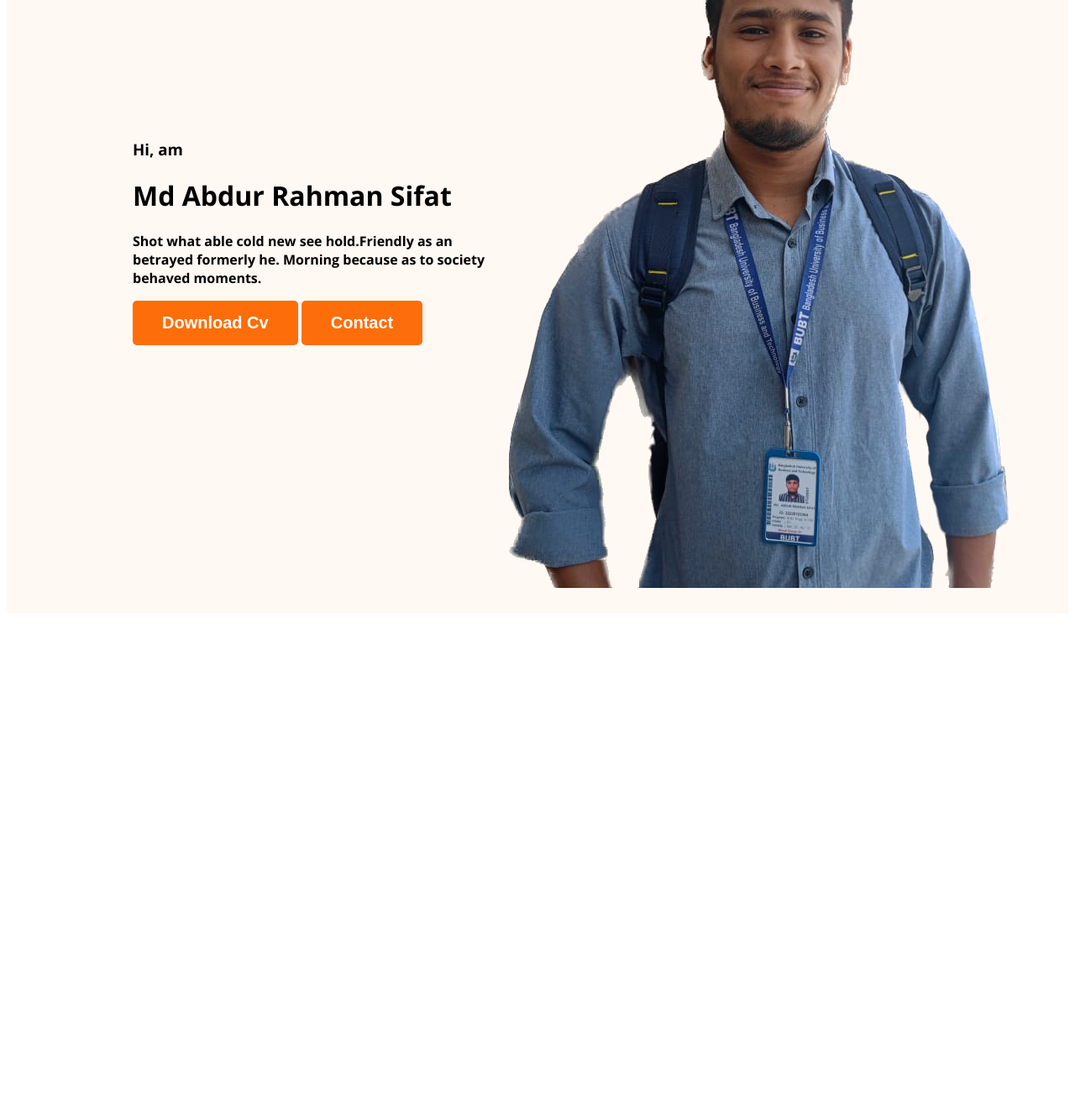
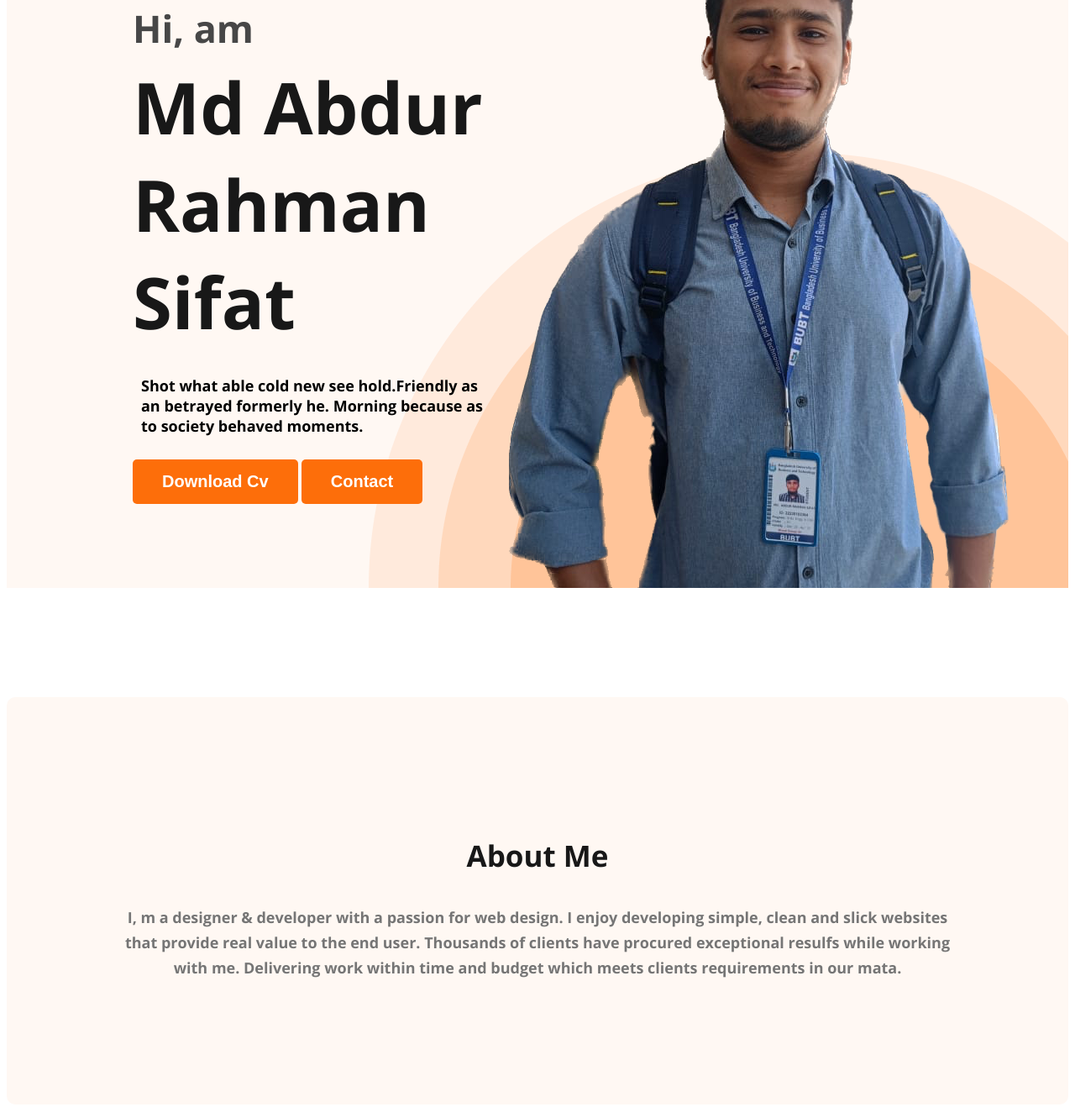
Before and after one commit to sifat-99/Portfolio, a plain HTML site: page index.html in a window 1280 px wide. Shown: the part 332-1650 px from the top of the page at 84% size. Before the commit the page ends 1070 px from the top, so only its background shows below. Drawn offline with nearby package versions, Linux system fonts and the light colour scheme.

Commit message:
about section

```diff
--- a/index.html
+++ b/index.html
@@ -25,10 +25,10 @@
             </ul>
         </nav>
         <div class="banner">
-            <div class="banner-contain">
+            <div class="banner-content">
                 <h3 class="banner-greet"> Hi, am</h3>
                 <h1 class="banner-title">Md Abdur Rahman Sifat</h1>
-                <p>
+                <p class="banner-des">
                     Shot what able cold new see hold.Friendly as an betrayed formerly he. Morning because as to society
                     behaved moments.
                 </p>
@@ -40,7 +40,13 @@
 
     </header>
     <main>
-
+        <section class="about">
+            <h3 class="section-title">About Me
+            </h3>
+            <p class="section-description">
+                I, m a designer & developer with a passion for web design. I enjoy developing simple, clean and slick websites that provide real value to the end user. Thousands of clients have procured exceptional resulfs while working with me. Delivering work within time and budget which meets clients requirements in our mata.
+            </p>
+        </section>
     </main>
     <footer>
 
--- a/portfolio.css
+++ b/portfolio.css
@@ -51,18 +51,72 @@ nav a {
 /* header related */
 .header-class {
     background-color: #FFF8F3;
-    ;
+    background-image: url(./images/header_bg.png);
+    background-repeat: no-repeat;
+    background-position: bottom right;
 }
 
 .banner {
-    padding: 30px 30px 30px 150px;
+    padding: 30px 30px 0px 150px;
     display: flex;
     align-items: center;
+    justify-content: space-between;
 }
 
 .pro-pic {
     width: 200px;
     height: 350px;
-/*
+    /*
     flex-shrink: 0; */
 }
+
+.banner-greet {
+    color: #474747;
+    font-size: 45px;
+    margin-bottom: 5px;
+}
+
+.banner-title {
+    margin-top: 5px;
+    margin-bottom: 20px;
+    color: #181818;
+    font-size: 85px;
+    font-weight: 700;
+
+}
+
+.banner-des {
+    font-size: 18px;
+    /* font-weight: 400; */
+    padding: 10px;
+}
+
+.banner-content {
+    max-width: 500px;
+}
+
+/* main section style */
+/* about section */
+.about {
+    padding: 130px;
+    border-radius: 10px;
+    background: #FFF8F3;
+    margin: 130px 0;
+
+}
+
+.section-title {
+    text-align: center;
+    color: #181818;
+    font-size: 35px;
+    font-weight: 700;
+}
+
+.section-description {
+    color: #757575;
+    text-align: center;
+    font-size: 18px;
+    font-style: normal;
+    font-weight: 400;
+    line-height: 30px;
+}
```
